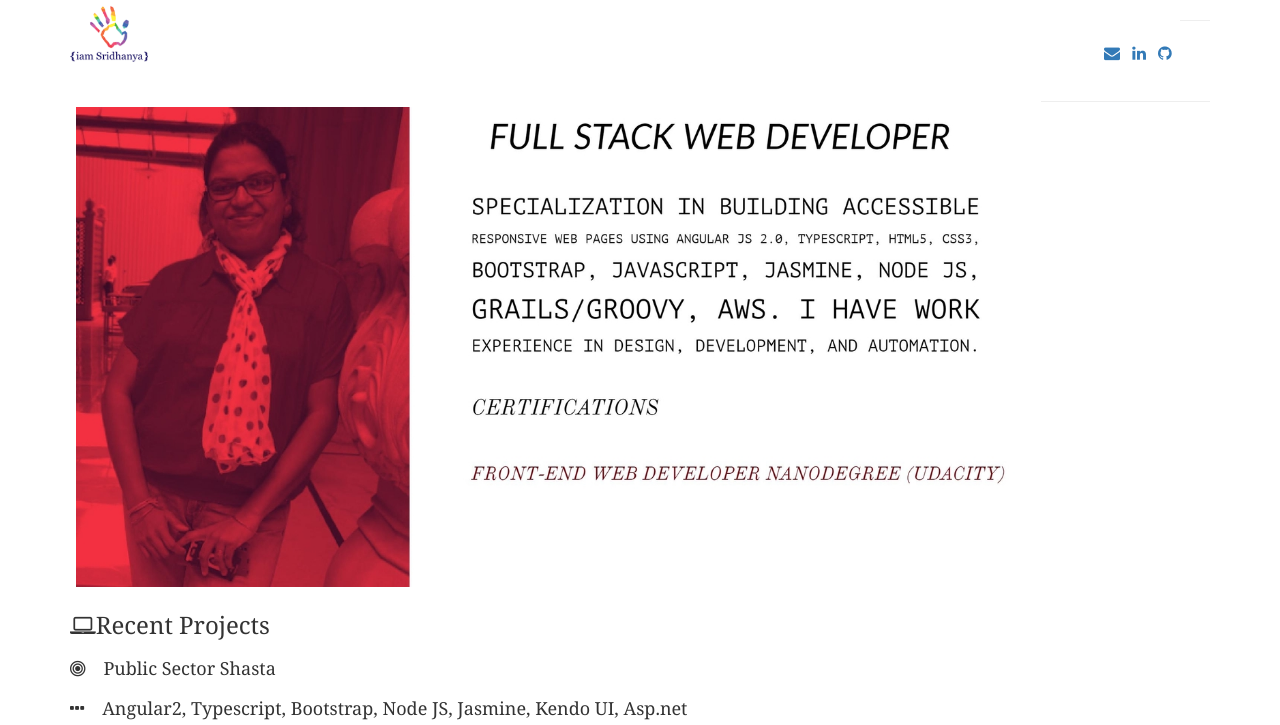
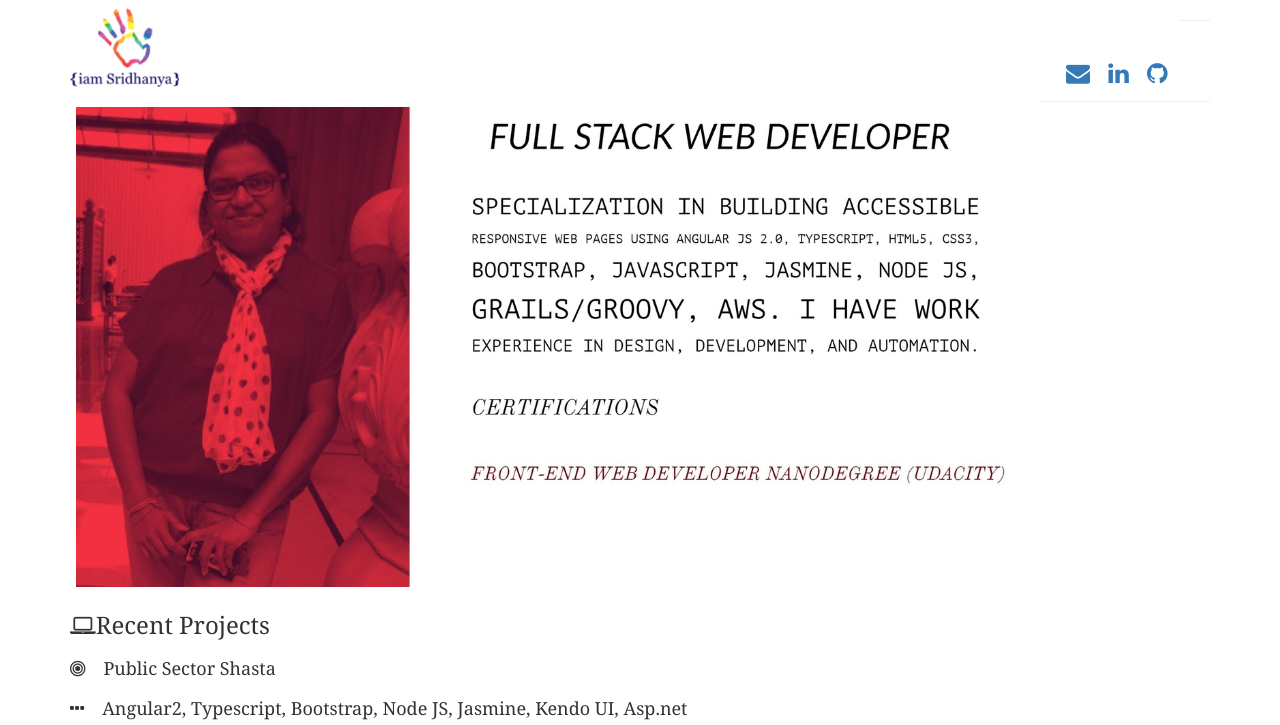
Before and after one commit to SridhanyaG/herosamplefromangulardoc, a website: page index.html in a window 1280 px wide. Shown: the top 725 px of the page. Drawn offline with nearby package versions, Linux system fonts and the light colour scheme.

Commit message:
responsive site

```diff
--- a/scss/_header.scss
+++ b/scss/_header.scss
@@ -4,7 +4,7 @@ header {
 	flex-direction: row;
 }
 header > img {
-	width: 5em;
+	width: 7em;
 	justify-content: flex-start;
 	align-self: flex-start;
 	order: 1;
@@ -12,12 +12,6 @@ header > img {
 	-moz-background-size: contain;
 	-o-background-size: contain;
 	background-size: contain;
-	@include laptop {
-		width: 7em;
-	}
-	@include desktop {
-		width: 7em;
-	}
 }
 #socialicons {
 	justify-content: flex-end;
@@ -25,12 +19,7 @@ header > img {
 	align-self: flex-end;
 	margin-left: auto;
 	min-width: 5em;
-	@include laptop {
-		font-size: 1.5em;
-	}
-	@include desktop {
-		font-size: 1.5em;
-	}
+	font-size: 1.5em;
 }
 #socialicons > a {
 	padding: 0.25em;
```
Also changed, not shown: dist/css/styles.css.
